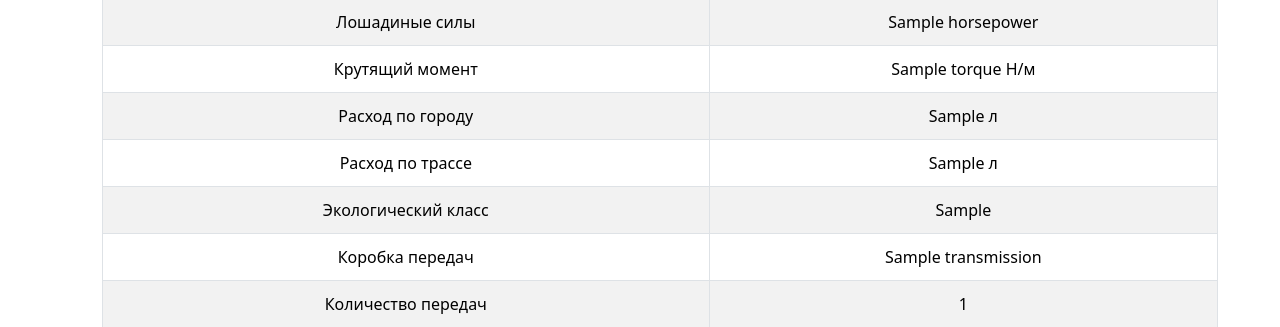
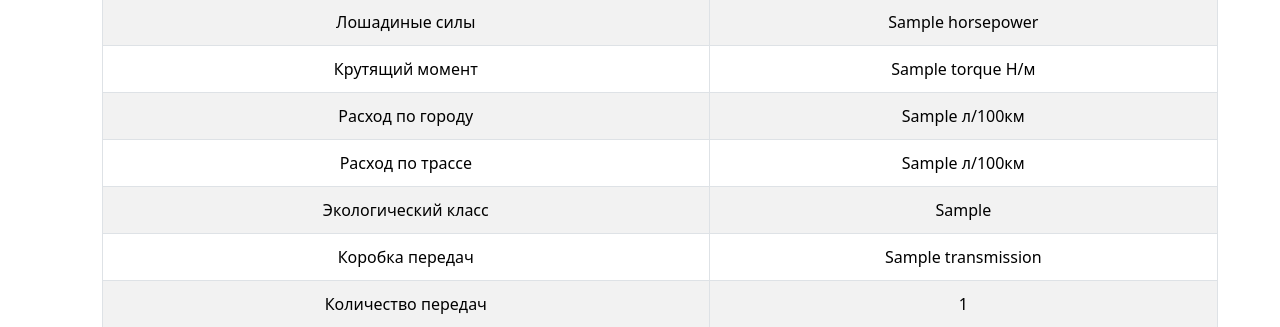
Before and after one commit to ID-Meloman/CartoLog, a Django app: template main/templates/main/comparison.html in a window 1280 px wide. Shown: the part 430-757 px from the top of the page. Run offline with Django 5.2, Linux system fonts and the light colour scheme; the template is opened without the code that fills it: most values are stand-ins (such as "Sample title", 1, 10 or a date in 2020); grey boxes marked "Sample" are stand-in pictures.

Commit message:
По мелочи

```diff
--- a/main/templates/main/comparison.html
+++ b/main/templates/main/comparison.html
@@ -34,8 +34,8 @@
                 <tr><td>Объем двигателя</td>{% for car in comparisons %}<td>{{ car.configuration.technical_specs.engine_capacity|default:"Не указано" }} л</td>{% endfor %}</tr>
                 <tr><td>Лошадиные силы</td>{% for car in comparisons %}<td>{{ car.configuration.technical_specs.horsepower|default:"Не указано" }}</td>{% endfor %}</tr>
                 <tr><td>Крутящий момент</td>{% for car in comparisons %}<td>{{ car.configuration.technical_specs.torque|default:"Не указано" }} Н/м</td>{% endfor %}</tr>
-                <tr><td>Расход по городу</td>{% for car in comparisons %}<td>{{ car.configuration.technical_specs.fuel_consumption_city|default:"Не указано" }} л</td>{% endfor %}</tr>
-                <tr><td>Расход по трассе</td>{% for car in comparisons %}<td>{{ car.configuration.technical_specs.fuel_consumption_highway|default:"Не указано" }} л</td>{% endfor %}</tr>
+                <tr><td>Расход по городу</td>{% for car in comparisons %}<td>{{ car.configuration.technical_specs.fuel_consumption_city|default:"Не указано" }} л/100км</td>{% endfor %}</tr>
+                <tr><td>Расход по трассе</td>{% for car in comparisons %}<td>{{ car.configuration.technical_specs.fuel_consumption_highway|default:"Не указано" }} л/100км</td>{% endfor %}</tr>
                 <tr><td>Экологический класс</td>{% for car in comparisons %}<td>{{ car.configuration.technical_specs.emissions_class|default:"Не указано" }} </td>{% endfor %}</tr>
 
                 <!-- Transmission and Drive -->
```
